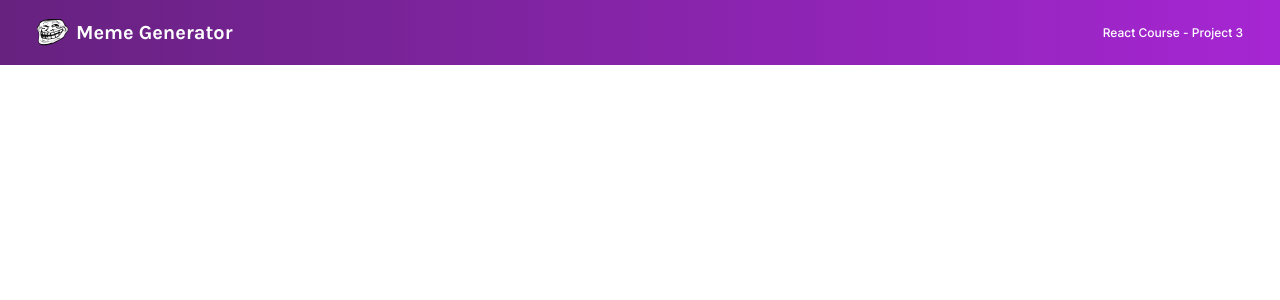
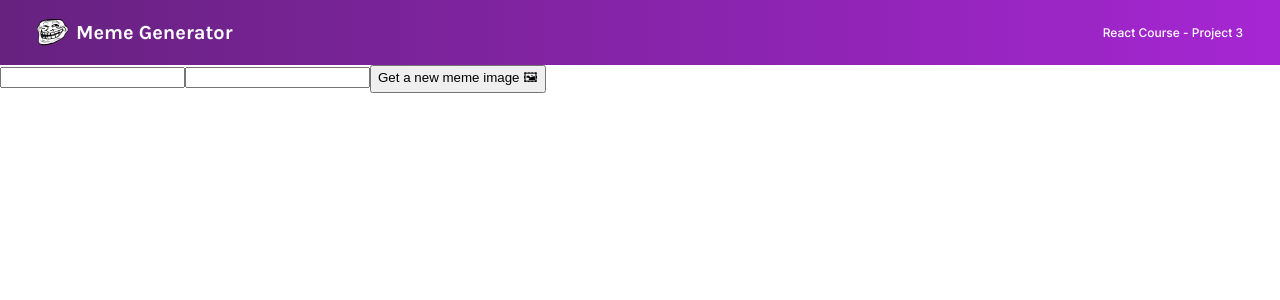
Before and after one commit to deltavitor/meme-generator, a React app: page / in a window 1280 px wide. Shown: the top 300 px of the page. Built offline with nearby package versions, Linux system fonts and the light colour scheme.

Commit message:
Created Meme component

```diff
--- a/src/App.js
+++ b/src/App.js
@@ -1,10 +1,14 @@
 import React from "react"
 
 import Header from "./components/Header.js"
+import Meme from "./components/Meme.js"
 
 function App() {
   return (
-    <Header />
+    <div>
+      <Header />
+      <Meme />
+    </div>
   )
 }
 
--- /dev/null
+++ b/src/components/Meme.js
@@ -0,0 +1,15 @@
+import React from "react"
+
+function Meme() {
+  return(
+    <main>
+      <form>
+        <input type="text"></input>
+        <input type="text"></input>
+        <input type="submit" value="Get a new meme image 🖼"></input>
+      </form>
+    </main>
+  )
+}
+
+export default Meme
```
